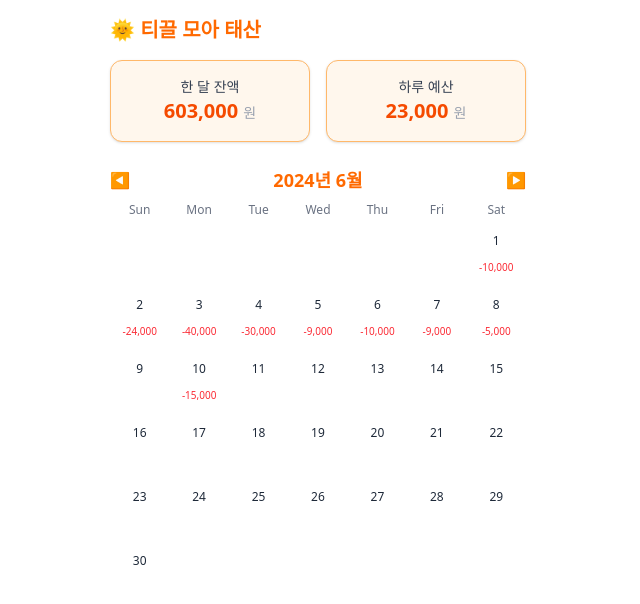
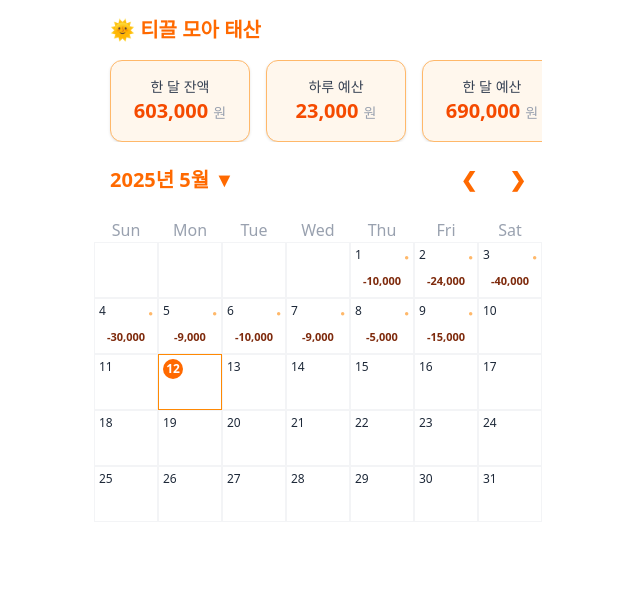
Before and after one commit to gk-adventure/FE, a Next.js app: page /calendar in a window 1280 px wide. Shown: the top 604 px of the page, without its empty margins (322-962 px from the left). Built offline with nearby package versions, Linux system fonts and the light colour scheme.

Commit message:
달력완료 (화면구현만)

```diff
--- a/app/calendar/page.js
+++ b/app/calendar/page.js
@@ -1,134 +1,341 @@
 // app/calendar/page.js
 "use client";
 
-import { useState } from "react";
+import { useState, useEffect, useRef } from "react";
+// ✨ 추가할 상태 및 더미 데이터 (CalendarPage 함수 내부 상단)
+import { useRouter } from "next/navigation";
 import {
   startOfMonth,
   endOfMonth,
   eachDayOfInterval,
   format,
+  getDay,
   isToday,
-  getDay,
 } from "date-fns";
 
 export default function CalendarPage() {
+  // ✨ 추가할 상태 및 더미 데이터 (CalendarPage 함수 내부 상단)
+  const [selectedDay, setSelectedDay] = useState(null);
+  const [isDetailOpen, setIsDetailOpen] = useState(false);
+  const [isAnimating, setIsAnimating] = useState(false);
+  const [fadeBg, setFadeBg] = useState(false);
+
+  const router = useRouter();
+
   const budgetInfo = {
     monthTotal: 603000,
     dailyBudget: 23000,
   };
+  const detailData = {
+    "2025-05-09": [
+      { category: "식비", name: "아침밥(편의점)", price: 7500 },
+      { category: "쇼핑", name: "우산(편의점)", price: 7500 },
+    ],
+  };
+  const dummySpending = {
+    "2025-05-01": 10000,
+    "2025-05-02": 24000,
+    "2025-05-03": 40000,
+    "2025-05-04": 30000,
+    "2025-05-05": 9000,
+    "2025-05-06": 10000,
+    "2025-05-07": 9000,
+    "2025-05-08": 5000,
+    "2025-05-09": 15000,
+  };
+  const today = new Date(); // 오늘 날짜
+  const [currentDate, setCurrentDate] = useState(today);
 
-  const dummySpending = {
-    "2024-06-01": 10000,
-    "2024-06-02": 24000,
-    "2024-06-03": 40000,
-    "2024-06-04": 30000,
-    "2024-06-05": 9000,
-    "2024-06-06": 10000,
-    "2024-06-07": 9000,
-    "2024-06-08": 5000,
-    "2024-06-10": 15000,
-  };
+  const [isMonthOpen, setIsMonthOpen] = useState(false);
 
-  const [currentDate, setCurrentDate] = useState(new Date(2024, 5, 10)); // 6월은 5 (0-indexed)
   const start = startOfMonth(currentDate);
   const end = endOfMonth(currentDate);
   const days = eachDayOfInterval({ start, end });
-
   // 앞에 빈칸 넣기 위한 배열
   const blanks = Array(getDay(start)).fill(null);
+  const months = Array.from(
+    { length: 12 },
+    (_, i) => new Date(currentDate.getFullYear(), i, 1)
+  );
+  const handleInputPage = () => {
+    setIsDetailOpen(false); // 모달 닫고
+    router.push("/input"); // 페이지 이동
+  };
+  const handleMonthSelect = (monthDate) => {
+    setCurrentDate(monthDate);
+    setIsMonthOpen(false);
+  };
+  const dropdownRef = useRef(null);
+
+  useEffect(() => {
+    const handleClickOutside = (event) => {
+      if (dropdownRef.current && !dropdownRef.current.contains(event.target)) {
+        setIsMonthOpen(false);
+      }
+    };
+
+    document.addEventListener("mousedown", handleClickOutside);
+    return () => {
+      document.removeEventListener("mousedown", handleClickOutside);
+    };
+  }, []);
 
   return (
-    <div className="p-4 max-w-md mx-auto">
+    <>
+      <div className="max-w-md mx-auto">
+        <div className="">
           {/* 상단 로고 */}
-      <h1 className="text-xl font-bold text-orange-500 mb-4">
+          <h1 className="text-xl font-bold text-orange-500 mb-4 p-4 pb-0">
             🌞 티끌 모아 태산
           </h1>
 
-      {/* 예산 요약 카드 */}
-      <div className="grid grid-cols-2 gap-4 mb-6">
-        <div className="bg-orange-50 border border-orange-300 rounded-xl shadow-sm p-4 text-center">
-          <p className="text-sm text-gray-700">한 달 잔액</p>
+          {/* 예산 요약 카드 - 가로 스크롤 */}
+          <div
+            className="overflow-x-auto mb-6 pl-4 pr-4 scrollbar-hide"
+            style={{
+              msOverflowStyle: "none", // IE and Edge
+            }}
+          >
+            <div className="flex gap-4 w-max">
+              {/* 카드 공통 스타일 */}
+              {[
+                { label: "한 달 잔액", value: budgetInfo.monthTotal },
+                { label: "하루 예산", value: budgetInfo.dailyBudget },
+                { label: "한 달 예산", value: budgetInfo.dailyBudget * 30 },
+              ].map((item) => (
+                <div
+                  key={item.label}
+                  className="min-w-[140px] bg-orange-50 border border-orange-300 rounded-xl shadow-sm p-4 text-center flex-shrink-0"
+                >
+                  <p className="text-sm text-gray-700">{item.label}</p>
                   <p className="text-xl font-bold text-orange-600">
-            {budgetInfo.monthTotal.toLocaleString()}{" "}
-            <span className="text-sm font-medium text-gray-400">원</span>
+                    {item.value.toLocaleString()}{" "}
+                    <span className="text-sm font-medium text-gray-400">
+                      원
+                    </span>
                   </p>
                 </div>
-        <div className="bg-orange-50 border border-orange-300 rounded-xl shadow-sm p-4 text-center">
-          <p className="text-sm text-gray-700">하루 예산</p>
-          <p className="text-xl font-bold text-orange-600">
-            {budgetInfo.dailyBudget.toLocaleString()}{" "}
-            <span className="text-sm font-medium text-gray-400">원</span>
-          </p>
+              ))}
             </div>
           </div>
 
           {/* 월도 및 네비게이션 */}
-      <div className="flex items-center justify-between mb-2">
+          <div className="flex items-center justify-between relative mb-2  p-4 pt-0">
+            <div className="relative" ref={dropdownRef}>
               <button
-          className="text-orange-400"
+                onClick={() => setIsMonthOpen((prev) => !prev)}
+                className="text-orange-500 font-bold text-xl flex items-center"
+              >
+                {format(currentDate, "yyyy년 M월")} ▼
+              </button>
+
+              {/* 월 선택 드롭다운 */}
+              {isMonthOpen && (
+                <div className="absolute -translate-x+1 top-full mt-2 z-10 bg-white border-1 border-gray-100 rounded-lg shadow-md p-3">
+                  <div className="grid grid-cols-3 gap-2 min-w-[180px] text-center">
+                    {months.map((monthDate) => {
+                      const isSelectedMonth =
+                        monthDate.getMonth() === currentDate.getMonth();
+
+                      return (
+                        <button
+                          key={monthDate.toISOString()}
+                          onClick={() => handleMonthSelect(monthDate)}
+                          className={`w-full h-8 text-sm rounded-md leading-8
+                          ${
+                            isSelectedMonth
+                              ? "border border-orange-400 text-orange-500 font-semibold"
+                              : "text-gray-700 hover:text-orange-500"
+                          }`}
+                        >
+                          {format(monthDate, "M월")}
+                        </button>
+                      );
+                    })}
+                  </div>
+                </div>
+              )}
+            </div>
+
+            {/* 이전/다음 월 이동 */}
+            <div className="space-x-8 text-orange-500 text-xl font-bold">
+              <button
                 onClick={() =>
                   setCurrentDate(
-              new Date(currentDate.getFullYear(), currentDate.getMonth() - 1, 1)
+                    new Date(
+                      currentDate.getFullYear(),
+                      currentDate.getMonth() - 1,
+                      1
+                    )
                   )
                 }
               >
-          ◀
+                &#x276E;
               </button>
-        <h2 className="font-semibold text-lg text-orange-500">
-          {format(currentDate, "yyyy년 M월")}
-        </h2>
               <button
-          className="text-orange-400"
                 onClick={() =>
                   setCurrentDate(
-              new Date(currentDate.getFullYear(), currentDate.getMonth() + 1, 1)
+                    new Date(
+                      currentDate.getFullYear(),
+                      currentDate.getMonth() + 1,
+                      1
+                    )
                   )
                 }
               >
-          ▶
+                &#x276F;
               </button>
             </div>
-
+          </div>
+        </div>
         {/* 요일 헤더 */}
-      <div className="grid grid-cols-7 text-center text-xs text-gray-500">
+        <div className="grid grid-cols-7 text-center text-s text-gray-400 font-light">
           {["Sun", "Mon", "Tue", "Wed", "Thu", "Fri", "Sat"].map((day) => (
             <div key={day}>{day}</div>
           ))}
         </div>
-
-      {/* 날짜 셀 */}
         <div className="grid grid-cols-7 text-center text-sm">
           {blanks.map((_, idx) => (
-          <div key={`blank-${idx}`} className="p-2 h-[64px]"></div>
+            <div
+              key={`blank-${idx}`}
+              className="p-1 h-[56px] border-1 border-gray-100"
+            ></div>
           ))}
 
           {days.map((day) => {
             const key = format(day, "yyyy-MM-dd");
             const spending = dummySpending[key] || 0;
-          const today = isToday(day);
+            const isSelected =
+              format(day, "yyyy-MM-dd") === format(currentDate, "yyyy-MM-dd");
+            const isTodayCell =
+              format(day, "yyyy-MM-dd") === format(today, "yyyy-MM-dd");
+
             return (
-            <div
+              <div // ✨ 날짜 클릭 핸들러 (days.map 내부)
+                onClick={() => {
+                  setSelectedDay(key);
+                  setIsAnimating(false);
+                  setIsDetailOpen(true);
+                  setTimeout(() => setFadeBg(true), 10); // 페이드인 유도
+                }}
                 key={key}
-              className="p-2 h-[64px] flex flex-col items-center justify-start"
+                className={`p-1 h-[56px] border-1 border-gray-100 flex flex-col justify-between items-start ${
+                  isTodayCell ? "border-1 border-orange-400" : ""
+                }`}
               >
-              <div
-                className={`w-8 h-8 mb-1 rounded-full flex items-center justify-center text-xs ${
-                  today ? "bg-orange-500 text-white font-bold" : "text-gray-800"
+                {/* 날짜 (좌상단) + 점 */}
+                <div className="flex w-full justify-between items-start">
+                  <span
+                    className={`text-xs ${
+                      isTodayCell
+                        ? "bg-orange-500 text-white font-bold w-5 h-5 rounded-full flex items-center justify-center"
+                        : "text-gray-800"
                     }`}
                   >
                     {format(day, "d")}
+                  </span>
+                  {spending > 0 && (
+                    <span className="text-[8px] text-orange-300 font-bold mt-1">
+                      ●
+                    </span>
+                  )}
                 </div>
+
+                {/* 지출 금액 (중앙 하단) */}
+                <div className="w-full text-center mt-auto mb-1">
                   <p
-                className={`text-[10px] ${
-                  spending > 0 ? "text-red-500" : "invisible"
+                    className={`text-[11px] ${
+                      spending > 0
+                        ? "text-orange-900 font-semibold"
+                        : "invisible"
                     }`}
                   >
                     -{spending.toLocaleString()}
                   </p>
                 </div>
+              </div>
             );
           })}
         </div>
       </div>
+      {/* // ✨ 상세 뷰 컴포넌트 (return 하단) */}
+      {(isDetailOpen || isAnimating) && (
+        <div>
+          {/* 배경 살짝 어둡게 + 부드럽게 페이드인/아웃 */}
+          <div
+            className={`fixed inset-0 z-40 transition-all duration-300 ${
+              fadeBg ? "opacity-100 bg-black/30" : "opacity-0 bg-black/0"
+            }`}
+            onClick={() => {
+              setIsAnimating(true);
+              setFadeBg(false);
+              setTimeout(() => {
+                setIsDetailOpen(false);
+                setIsAnimating(false);
+              }, 300);
+            }}
+          ></div>
+
+          {/* 슬라이드업/다운 카드 */}
+          <div
+            className={`fixed bottom-0 left-0 right-0 top-[200px] bg-white rounded-t-xl z-50 shadow-lg transition-transform duration-300 ${
+              isAnimating ? "animate-slide-down" : "animate-slide-up"
+            } touch-pan-y`}
+            onTouchStart={(e) =>
+              (e.currentTarget.startY = e.touches[0].clientY)
+            }
+            onTouchMove={(e) => {
+              const deltaY = e.touches[0].clientY - e.currentTarget.startY;
+              if (deltaY > 50 && !isAnimating) {
+                setIsAnimating(true);
+                setFadeBg(false);
+                setTimeout(() => {
+                  setIsDetailOpen(false);
+                  setIsAnimating(false);
+                }, 300);
+              }
+            }}
+          >
+            <div className="p-4 border-b bg-orange-500 text-white flex justify-between items-center">
+              <span className="text-lg font-bold">
+                {parseInt(selectedDay.split("-")[2])}일
+              </span>
+              <span className="text-sm font-medium">
+                -
+                {detailData[selectedDay]
+                  ?.reduce((acc, cur) => acc + cur.price, 0)
+                  .toLocaleString()}
+                원
+              </span>
+            </div>
+
+            <table className="w-full text-sm">
+              <tbody>
+                {detailData[selectedDay]?.map((item, idx) => (
+                  <tr key={idx} className="border-b">
+                    <td className="p-2 w-1/4 text-center font-semibold">
+                      {item.category}
+                    </td>
+                    <td className="p-2 text-gray-800">{item.name}</td>
+                    <td className="p-2 text-right text-red-500 font-semibold">
+                      {item.price.toLocaleString()}원
+                    </td>
+                  </tr>
+                ))}
+              </tbody>
+            </table>
+            {/* ➕ 입력 버튼 */}
+            <div className="flex justify-end p-4">
+              <button
+                onClick={handleInputPage}
+                className="bg-orange-500 text-white font-semibold px-4 py-2 rounded shadow"
+              >
+                + 입력
+              </button>
+            </div>
+          </div>
+        </div>
+      )}
+    </>
   );
 }
--- a/app/global.css
+++ b/app/global.css
@@ -3,4 +3,36 @@
 @tailwind utilities; */
 @import "tailwindcss";
 
-/* 생략.. */
+/* 스크롤바 감추기 클래스 정의 */
+.scrollbar-hide {
+  -ms-overflow-style: none; /* IE, Edge */
+  scrollbar-width: none; /* Firefox */
+}
+
+.scrollbar-hide::-webkit-scrollbar {
+  display: none; /* Chrome, Safari, Opera */
+}
+/* ✨ Tailwind 애니메이션 (글로벌 CSS 또는 tailwind.config.js에 추가) */
+.animate-slide-up {
+  @apply animate-[slide-up_0.3s_ease-out];
+}
+.animate-slide-down {
+  @apply animate-[slide-down_0.3s_ease-in];
+}
+
+@keyframes slide-up {
+  0% {
+    transform: translateY(100%);
+  }
+  100% {
+    transform: translateY(0);
+  }
+}
+@keyframes slide-down {
+  0% {
+    transform: translateY(0);
+  }
+  100% {
+    transform: translateY(100%);
+  }
+}
--- a/tailwind.config.js
+++ b/tailwind.config.js
@@ -2,7 +2,11 @@
 module.exports = {
   content: ["./app/**/*.{js,jsx,ts,tsx}", "./components/**/*.{js,jsx,ts,tsx}"],
   theme: {
-    extend: {},
+    extend: {
+      borderWidth: {
+        0.5: "0.5px",
+      },
+    },
   },
   plugins: [],
 };
```
Lines whose indentation alone changed are shown as unchanged.
